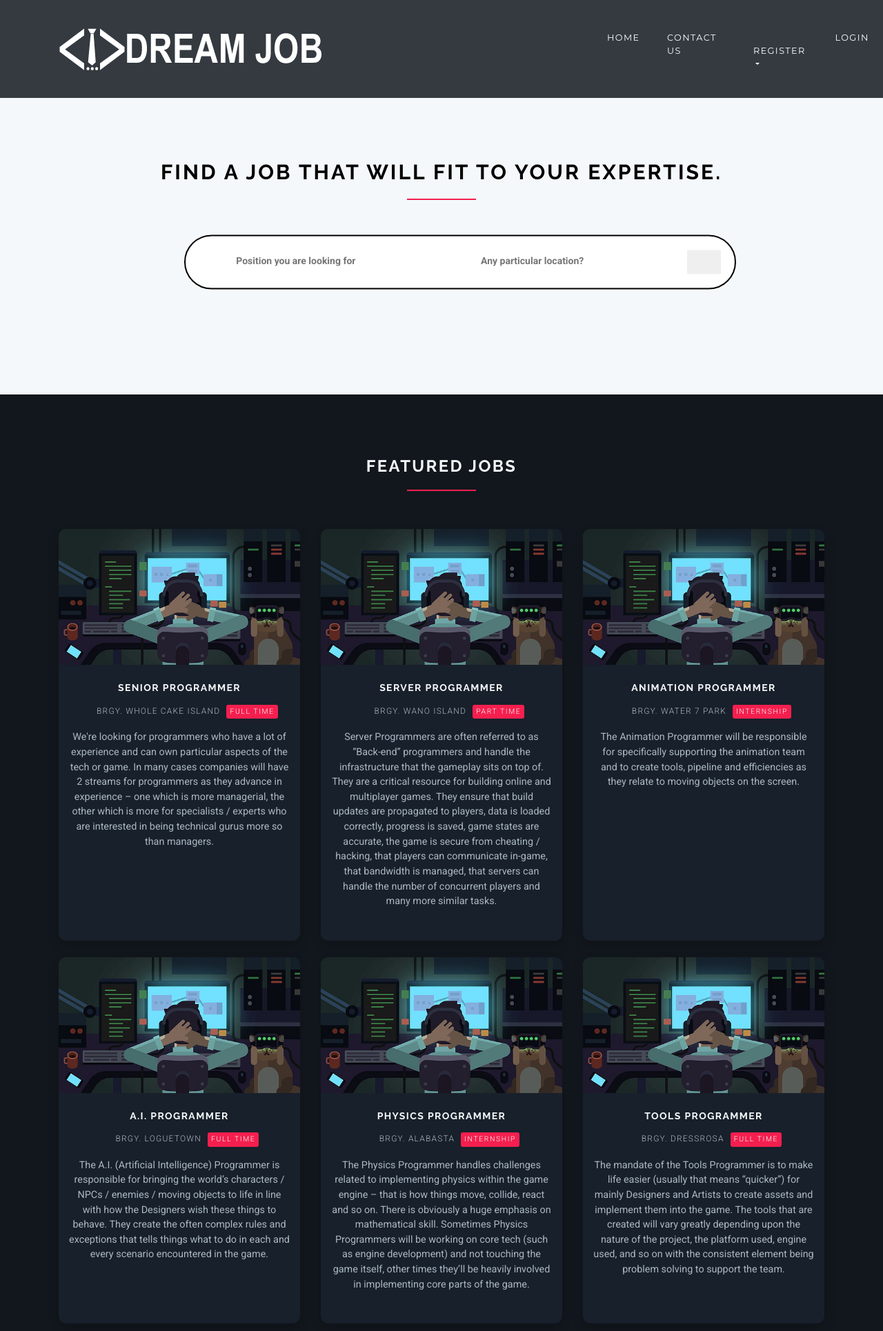
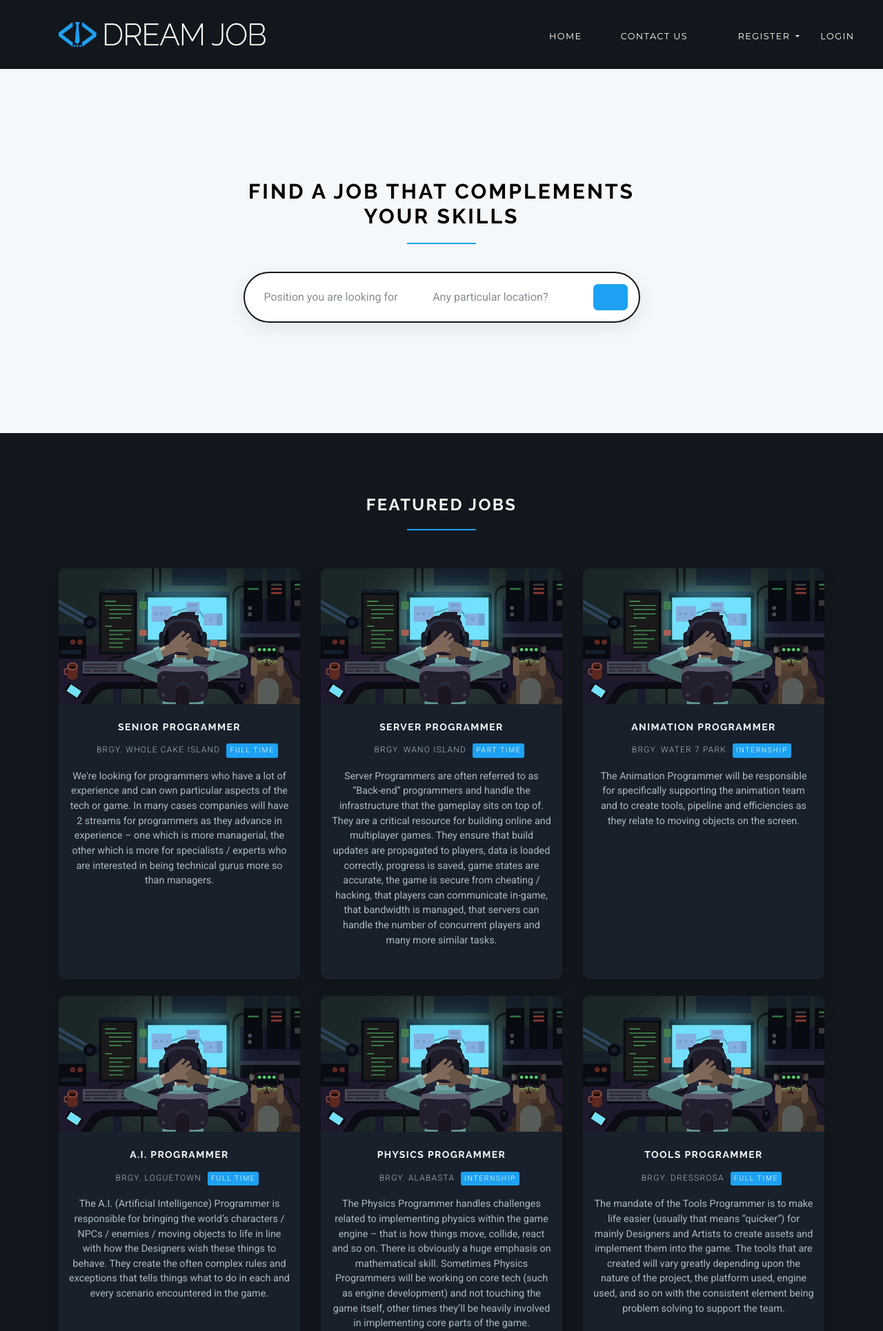
Before and after one commit to rsl081/job-portal-django-elective-5, a Django app: page / in a window 1280 px wide. Shown: the top 1930 px of the page at 69% size. Run offline with Django 3.2, Linux system fonts and the light colour scheme; data comes from the database, SQL or seed files in the repository; some libraries are stand-ins or nearby versions.

Commit message:
jayson-color-palette-done

```diff
--- a/static/css/custom.css
+++ b/static/css/custom.css
@@ -2,6 +2,7 @@
 
 body{
   background-color: #F5F8FA;
+  overflow-x: hidden;
 }
 
 h1,
@@ -23,45 +24,36 @@ h6,
  .box-image-text .content h5 a{
   font-family: "Raleway", Helvetica, Arial, sans-serif;
 }
-.container1{
-  padding-bottom:50px;
+
+.bg-light-custom{
+  padding: 20vh 0;
 }
-.home{
-  position:absolute;
-  height: auto;
-}
-
-.container1{
-  height: 250px;
+.job-main-form{
+  padding: 0 1.5rem;
 }
 
 .form-group1{
-  position: absolute;
-  top:50px;
-  right:-900px;
-  transform: translate(-50%, -50%);
+  margin: 0 1rem;
   background: white;
-  border:2px solid black;
-  width: 800px;
-  padding: 20px;
+  border: 2px solid #12171d;
+  width: 100%;
+  padding: 1rem;
   display: flex;
   justify-content: space-between;
   border-radius: 50px;
+  align-items: center;
+  gap: 1rem;
+  box-shadow: rgba(149, 157, 165, 0.2) 0px 8px 24px;
 }
 
 .form-control1{
-  width: 500px;
-  height: 30px;
+  flex: 1;
+  padding: 0.375rem 0.75rem;
   background-color: white;
   border-radius: 30px;
   border: none;
   display: flex;
   align-items: center;
-  font-weight: bold;
-  top:0;
-  bottom:0;
-  right:0;
-  left:0;
 }
 
 .search{
@@ -99,21 +91,15 @@ h6,
   color: #F5F8FA; /* extra light gray */
 }
 
-
-
-
 .box-image-text .content h5 a:focus,
 .box-image-text .content h5 a:hover{
   text-decoration: none;
   color: #1da1f2; /* primary */
 }
 
-.heading:after,
-.badge{
-  background-color: #F41F4E; /* secondary */
-
+.heading:after{
+  background-color: #1da1f2;
 }
-
 
 .fa-map-marker,
 .accent{
@@ -126,6 +112,7 @@ h6,
 
 .badge{
   color: #fff;
+  background-color: #1da1f2;
 }
 
 .bg-dark-custom{
@@ -406,3 +393,37 @@ input#location:focus,
   width: 200px;
   margin: 0 auto 1rem;
 }
+
+/* Navigation*/
+.navbar{
+  height: 100px;
+}
+
+.navbar-brand{
+  width: 300px;
+}
+
+.navbar-brand img{
+  width: 100%;
+  height: auto;
+}
+
+/* Browse job offers section */
+section.section-divider .overlay{
+  background: #1da1f2;
+}
+
+.col-lg-12 p .btn-outline-light:hover {
+  color: #1DA1F2; !important;
+}
+
+/* Overriding navbar hover */
+.navbar ul.navbar-nav > li > a:not(.navbar-btn):hover,
+ .navbar ul.navbar-nav > li.active > a, .navbar ul.navbar-nav > li.show > a{
+  border-top-color: #1DA1F2;
+  color: #1DA1F2;
+}
+
+.navbar ul.navbar-nav > li.active > a, .navbar ul.navbar-nav > li.show > a {
+  text-decoration: none !important;
+}
--- a/static/css/style.default.css
+++ b/static/css/style.default.css
@@ -148,7 +148,7 @@ textarea.form-control {
   min-height: 120px;
 }
 .btn-outline-light:hover {
-  color: #ff7473 !important;
+  color: #1DA1F2 !important;
 }
 .btn-outline-light:focus {
   color: #fff !important;
--- a/templates/base.html
+++ b/templates/base.html
@@ -44,14 +44,11 @@
 <body>
 <!-- navbar-->
 <header class="header">
-    <nav class="navbar navbar-expand-lg bg-dark">
+    <nav class="navbar navbar-expand-lg bg-dark-custom">
         <div class="container">
-
             <a href="/" class="navbar-brand">
-                <img src="{% static 'img/logo3.png' %}" alt="logo" class="d-none d-lg-block ">
-                <span class="sr-only">Test 1</span>
+                <img src="{% static 'img/logo3.png' %}" alt="logo" class="d-none d-lg-block">
             </a>
-
             <button type="button" data-toggle="collapse" data-target="#navbarSupportedContent"
                     aria-controls="navbarSupportedContent" aria-expanded="false" aria-label="Toggle navigation"
                     class="navbar-toggler navbar-toggler-right">Menu<i class="fa fa-bars"></i>
@@ -62,9 +59,7 @@
                         <a href="/" class="nav-link">Home <i class="fa fa-home" aria-hidden="true"></i></a>
                     </li>
                     <li class="nav-item">
-
                         <a href="#contact" class="nav-link">Contact Us<i class="fa fa-envelope"></i></a>
-
                     </li>
                     {% if request.user.is_authenticated and request.user.role == 'employer' %}
                         <li class="nav-item dropdown">
@@ -195,8 +190,10 @@
                              <div class="footer-social-icon">
                             <span>About Us</span>
                              </div>
-                            <p>Smiling House is an efficient and quality oriented job portal that allows the users: job-hunters or business owners alike
-to connect with each other through an advanced 2-way matching technology which bring forth new opportunities and smiles for each other in the field of industry. </p>
+                            <p>
+                                Smiling House is an efficient and quality oriented job portal that allows the users: job-hunters or business owners alike
+                                to connect with each other through an advanced 2-way matching technology which bring forth new opportunities and smiles for
+                                each other in the field of industry. </p>
                         </div>
                         <div class="footer-social-icon">
                             <span>Follow us</span>
--- a/templates/home.html
+++ b/templates/home.html
@@ -38,38 +38,24 @@
         </div>
     </div>
     <!-- *** LOGIN MODAL END ***-->
-
     <section class="bg-light-custom">
     <div class="container1">
         <div class="row">
-            <div class="col-lg-8 mx-auto ">
-
-                    <h2 class="heading a" style="color: black">Find a job that will
-                       fit to your expertise.
+            <div class="col-lg-6 mx-auto ">
+                    <h2 class="heading a" style="color: black">Find a job that complements your skills
                     </h2>
                     <form id="job-main-form" method="get" action="{% url 'jobs:searh' %}" class="job-main-form">
                         <div class="controls" style="color: white;">
                             <div class="row align-items-center">
-                                <div class="col-md-5">
-                                    <div class="form-group1">
-                                        <label for="profession">Position</label>
-                                        <input type="text" id="profession" name="position"
-                                               placeholder="Position you are looking for" class="form-control1" style="color: black">
-                                    </input>
-
-                                               <label for="location">Location</label>
-                                               <input type="text" id="location" name="location"
-                                                      placeholder="Any particular location?" class="form-control1">
-                                    </input>
-                                            <button type="submit" class="btn ">
+                                <div class="form-group1">
+                                    <input type="text" id="profession" name="position"
+                                           placeholder="Position you are looking for" class="form-control form-control1">
+                                    <input type="text" id="location" name="location"
+                                           placeholder="Any particular location?" class="form-control form-control1">
+                                    <button type="submit" class="btn btn-outline-blue-primary">
                                         <i class="fa fa-search" aria-hidden="true"></i>
-
                                     </button>
-                                    </div>
                                 </div>
-
-
-
                             </div>
                         </div>
                     </form>
```
Also changed, not shown: other parts of static/css/custom.css (+13 -13 lines), static/img/logo3.png, static/img/redandblacklogo.png.
